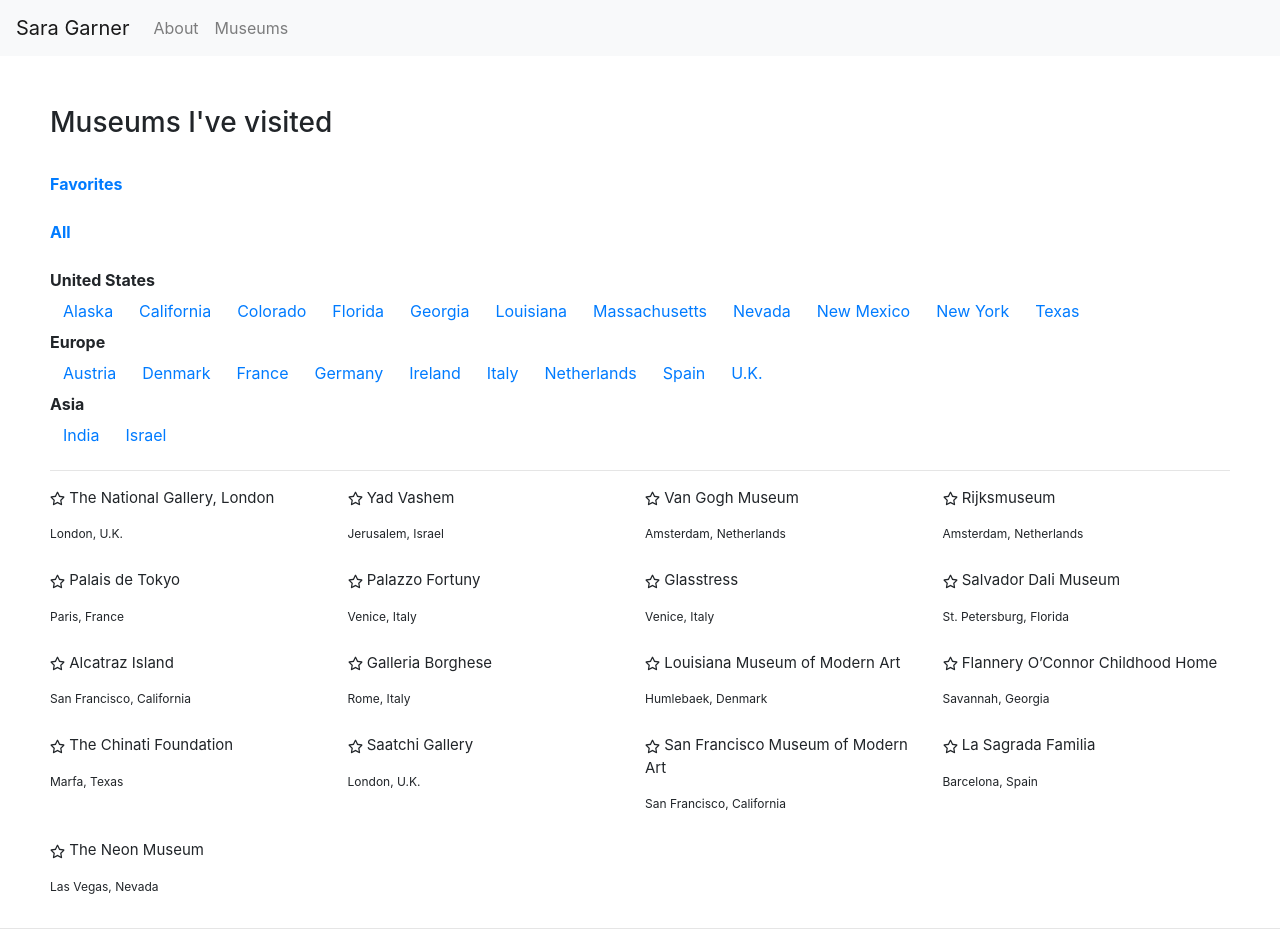
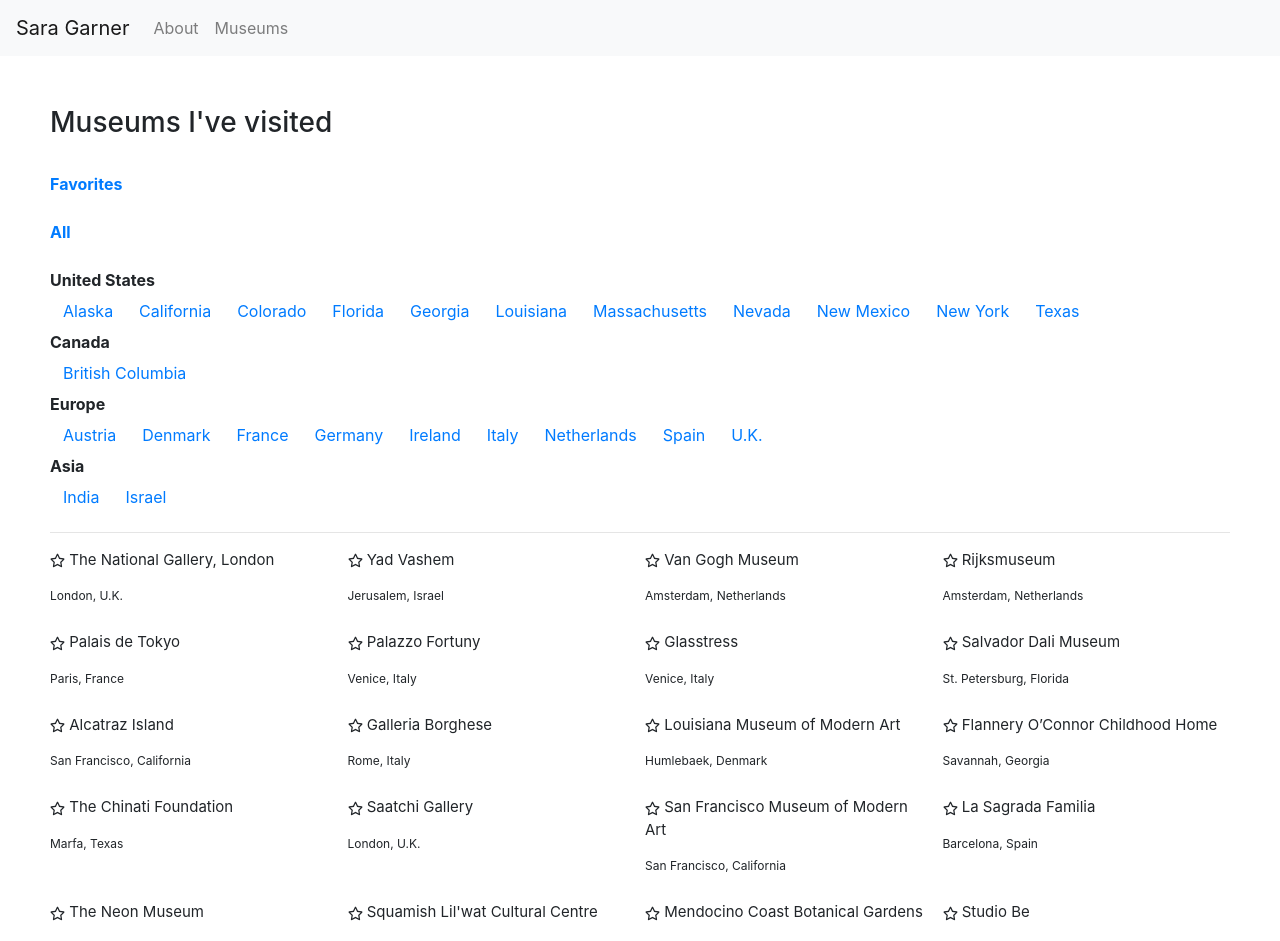
Before and after one commit to sgarns/personal_website, a React (Create React App) app: page /museums in a window 1280 px wide. Shown: the top 941 px of the page. Built offline with nearby package versions, Linux system fonts and the light colour scheme.

Commit message:
adding museums

```diff
--- a/src/Museums.js
+++ b/src/Museums.js
@@ -23,11 +23,15 @@ class Museums extends React.Component {
     {"Saatchi Gallery": "London, U.K."},
     {"San Francisco Museum of Modern Art": "San Francisco, California"},
     {"La Sagrada Familia": "Barcelona, Spain"},
-    {"The Neon Museum": "Las Vegas, Nevada"}
+    {"The Neon Museum": "Las Vegas, Nevada"},
+    {"Squamish Lil'wat Cultural Centre": "Whistler, British Columbia"},
+    {"Mendocino Coast Botanical Gardens": "Mendocino, California"},
+    {"Studio Be": "New Orleans, Louisiana"}
   ]
 
   locations = {
     "United States": ["Alaska", "California", "Colorado", "Florida", "Georgia", "Louisiana", "Massachusetts", "Nevada", "New Mexico", "New York", "Texas"],
+    "Canada": ["British Columbia"],
     "Europe": ["Austria", "Denmark", "France", "Germany", "Ireland", "Italy", "Netherlands", "Spain", "U.K."],
     "Asia": ["India", "Israel"]
   }
@@ -50,14 +54,21 @@ class Museums extends React.Component {
       {"Los Angeles County Museum of Art": "Los Angeles, California"},
       {"San Francisco Museum of Modern Art": "San Francisco, California"},
       {"The Broad": "Los Angeles, California"},
-      {"The Walt Disney Family Museum": "San Francisco, California"}
+      {"The Walt Disney Family Museum": "San Francisco, California"},
+      {"Sensorio": "Paso Robles, California"},
+      {"Conservatory of Flowers": "San Francisco, California"},
+      {"Mendocino Coast Botanical Gardens": "Mendocino, California"}
     ],
     "Colorado": [
       {"Denver Art Museum": "Denver, Colorado"}
     ],
     "Florida": [
       {"Rubell Family Collection": "Miami, Florida"},
-      {"Salvador Dali Museum": "St. Petersburg, Florida"}
+      {"Salvador Dali Museum": "St. Petersburg, Florida"},
+      {"The Charles Hosmer Morse Museum of American Art": "Winter Park, Florida"},
+      {"Norton Museum of Art": "West Palm Beach, Florida"},
+      {"The Ernest Hemingway Home and Museum": "Key West, Florida"},
+      {"ICE!": "Gaylord Palms, Florida"}
     ],
     "Georgia": [
       {"Flannery O’Connor Childhood Home": "Savannah, Georgia"},
@@ -66,7 +77,8 @@ class Museums extends React.Component {
     "Louisiana": [
       {"Arthur Roger Gallery": "New Orleans, Louisiana"},
       {"New Orleans Pharmacy Museum": "New Orleans, Louisiana"},
-      {"The National WWII Museum": "New Orleans, Louisiana"}
+      {"The National WWII Museum": "New Orleans, Louisiana"},
+      {"Studio Be": "New Orleans, Louisiana"}
     ],
     "Massachusetts": [
       {"Museum of Fine Arts, Boston": "Boston, Massachusetts"},
@@ -100,6 +112,12 @@ class Museums extends React.Component {
       {"Judd Foundation": "Marfa, Texas"},
       {"LBJ Presidential Library": "Austin, Texas"},
       {"The Chinati Foundation": "Marfa, Texas"}
+    ],
+    "Washington": [
+      {"Chihuly Garden and Glass": "Seattle, Washington"}
+    ],
+    "British Columbia": [
+      {"Squamish Lil'wat Cultural Centre": "Whistler, British Columbia"}
     ],
     "Austria": [
       {"Kunsthistorisches Museum": "Vienna, Austria"},
```
